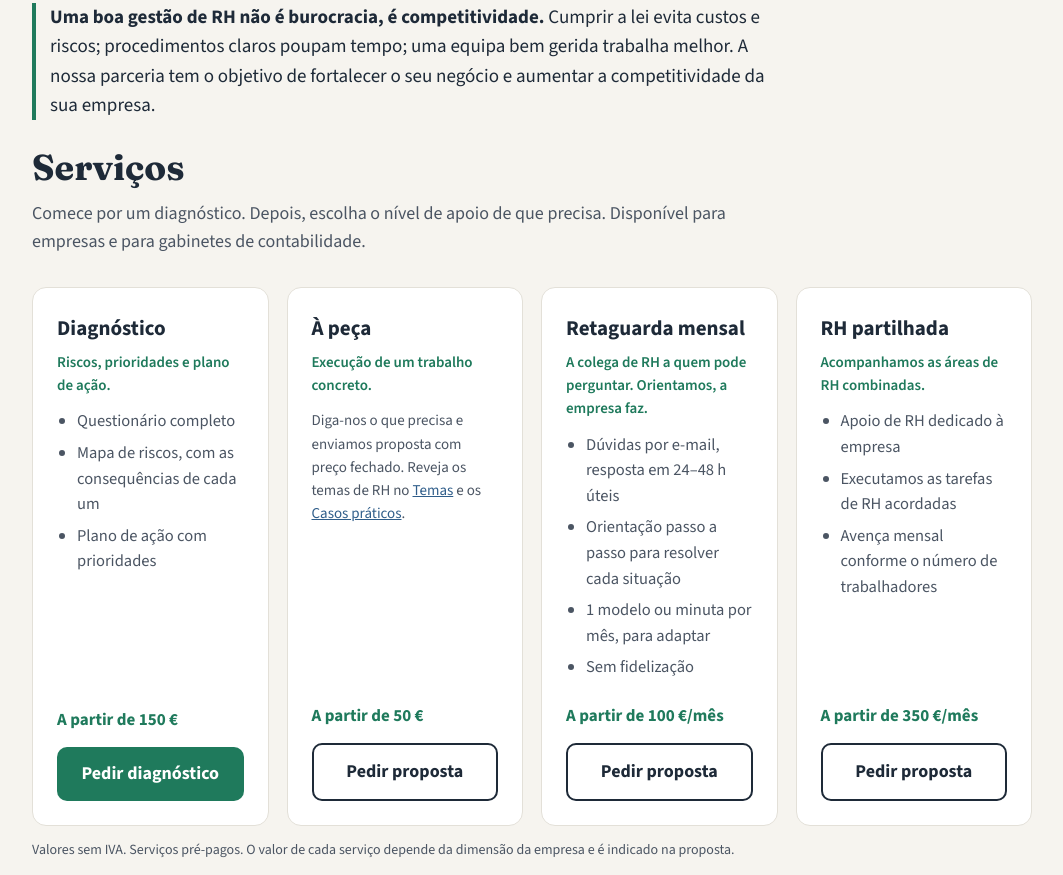
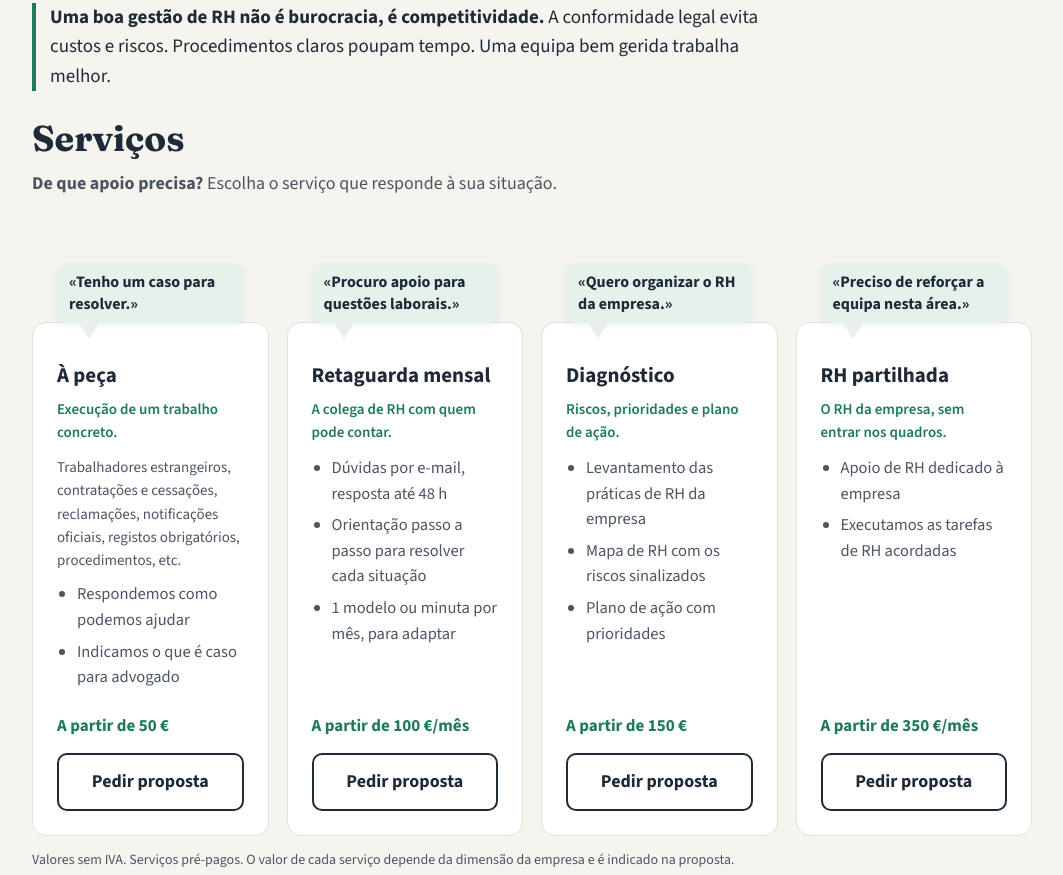
Before and after one commit to colegajuda-stack/colegajuda-stack.github.io, a plain HTML site: page index.html in a window 1280 px wide. Shown: the part 1489-2364 px from the top of the page, without its empty margins (108-1171 px from the left). Drawn offline with Linux system fonts and the light colour scheme.

Commit message:
Add files via upload

```diff
--- a/index.html
+++ b/index.html
@@ -148,7 +148,7 @@ section{scroll-margin-top:72px}
 #casos .case-card h3{font-size:18px;margin:0 0 6px}
 #casos .case-card p{font-size:15px;margin:0 0 8px}
 #casos .case-card .more{font-size:14px}
-</style>
+.card-q{margin:0 0 12px;font-weight:700;font-size:16px;line-height:1.35;color:var(--navy);background:var(--green-soft);border-radius:8px;padding:8px 12px}@media(min-width:900px){.card-q{min-height:calc(1.35em*2 + 16px);display:flex;align-items:center}}.kicker-t{margin:0 0 8px}.kchecks{display:flex;flex-wrap:wrap;column-gap:28px;row-gap:4px;list-style:none;margin:0;padding:0}.kchecks li{position:relative;padding-left:24px;margin:0}.kchecks li:before{content:"✓";position:absolute;left:2px;top:0;color:var(--green);font-weight:700}.card-q{position:relative;margin-bottom:26px!important}.card-q:after{content:"";position:absolute;left:22px;bottom:-14px;width:0;height:0;border-left:10px solid transparent;border-right:10px solid transparent;border-top:14px solid var(--green-soft)}#servicos .card{position:relative;margin-top:92px;overflow:visible;padding-top:36px}#servicos .card .card-q{position:absolute;left:24px;right:24px;bottom:100%;margin:0!important;min-height:0!important;z-index:2;box-shadow:0 2px 6px rgba(0,0,0,.06)}#servicos .card .card-q:after{bottom:-16px;border-top-width:16px;z-index:3}</style>
 <script type="application/ld+json">{"@context": "https://schema.org", "@graph": [{"@type": "Organization", "@id": "https://colegajuda.pt/#organizacao", "name": "Colegajuda", "url": "https://colegajuda.pt/", "logo": "https://colegajuda.pt/icone.png", "image": "https://colegajuda.pt/partilha.png", "email": "contacto@colegajuda.pt", "description": "Apoio de recursos humanos (RH) para pequenas e médias empresas sem departamento de RH e para gabinetes de contabilidade em Portugal.", "slogan": "A retaguarda de RH que a sua empresa não tem.", "areaServed": {"@type": "Country", "name": "Portugal"}, "knowsAbout": ["Recursos humanos", "Direito do trabalho", "Contratos de trabalho", "Segurança Social", "Processamento salarial", "Contratação coletiva", "Período experimental", "Trabalhadores estrangeiros", "Formação profissional obrigatória"]}, {"@type": "WebSite", "@id": "https://colegajuda.pt/#site", "name": "Colegajuda", "url": "https://colegajuda.pt/", "inLanguage": "pt-PT", "publisher": {"@id": "https://colegajuda.pt/#organizacao"}}]}</script>
 </head>
 <body>
@@ -212,47 +212,53 @@ section{scroll-margin-top:72px}
   </section>
   <section id="servicos">
     <div class="wrap">
-      <p class="kicker"><strong>Uma boa gestão de RH não é burocracia, é competitividade.</strong> Cumprir a lei evita custos e riscos; procedimentos claros poupam tempo; uma equipa bem gerida trabalha melhor. A nossa parceria tem o objetivo de fortalecer o seu negócio e aumentar a competitividade da sua empresa.</p>
+      <p class="kicker"><strong>Uma boa gestão de RH não é burocracia, é competitividade.</strong> A conformidade legal evita custos e riscos. Procedimentos claros poupam tempo. Uma equipa bem gerida trabalha melhor.</p>
       <h2>Serviços</h2>
-      <p class="lead">Comece por um diagnóstico. Depois, escolha o nível de apoio de que precisa. Disponível para empresas e para gabinetes de contabilidade.</p>
+      <p class="lead"><strong>De que apoio precisa?</strong> Escolha o serviço que responde à sua situação.</p>
       <div class="grid">
         <div class="card">
-          <h3>Diagnóstico</h3>
-          <p class="card-tag">Riscos, prioridades e plano de ação.</p>
-          <ul>
-            <li>Questionário completo</li>
-            <li>Mapa de riscos, com as consequências de cada um</li>
-            <li>Plano de ação com prioridades</li>
-          </ul>
-          <div class="price">A partir de 150 €</div>
-          <a class="btn card-btn" href="#contacto" data-open="m1">Pedir diagnóstico</a>
-        </div>
-        <div class="card">
+          <p class="card-q">«Tenho um caso para resolver.»</p>
           <h3>À peça</h3>
           <p class="card-tag">Execução de um trabalho concreto.</p>
-          <p class="card-note">Diga-nos o que precisa e enviamos proposta com preço fechado. Reveja os temas de RH no <a href="guia.html">Temas</a> e os <a href="casos.html">Casos práticos</a>.</p>
+          <p class="card-note">Trabalhadores estrangeiros, contratações e cessações, reclamações, notificações oficiais, registos obrigatórios, procedimentos, etc.</p>
+          <ul>
+            <li>Respondemos como podemos ajudar</li>
+            <li>Indicamos o que é caso para advogado</li>
+          </ul>
           <div class="price">A partir de 50 €</div>
           <a class="btn ghost card-btn req" href="#contacto" data-subject="Pedido de proposta: À peça">Pedir proposta</a>
         </div>
         <div class="card">
+          <p class="card-q">«Procuro apoio para questões laborais.»</p>
           <h3>Retaguarda mensal</h3>
-          <p class="card-tag">A colega de RH a quem pode perguntar. Orientamos, a empresa faz.</p>
+          <p class="card-tag">A colega de RH com quem pode contar.</p>
           <ul>
-            <li>Dúvidas por e-mail, resposta em 24–48 h úteis</li>
+            <li>Dúvidas por e-mail, resposta até 48 h</li>
             <li>Orientação passo a passo para resolver cada situação</li>
             <li>1 modelo ou minuta por mês, para adaptar</li>
-            <li>Sem fidelização</li>
           </ul>
           <div class="price">A partir de 100 €/mês</div>
           <a class="btn ghost card-btn req" href="#contacto" data-subject="Pedido de proposta: Retaguarda mensal">Pedir proposta</a>
         </div>
         <div class="card">
+          <p class="card-q">«Quero organizar o RH da empresa.»</p>
+          <h3>Diagnóstico</h3>
+          <p class="card-tag">Riscos, prioridades e plano de ação.</p>
+          <ul>
+            <li>Levantamento das práticas de RH da empresa</li>
+            <li>Mapa de RH com os riscos sinalizados</li>
+            <li>Plano de ação com prioridades</li>
+          </ul>
+          <div class="price">A partir de 150 €</div>
+          <a class="btn ghost card-btn req" href="#contacto" data-open="m1">Pedir proposta</a>
+        </div>
+        <div class="card">
+          <p class="card-q">«Preciso de reforçar a equipa nesta área.»</p>
           <h3>RH partilhada</h3>
-          <p class="card-tag">Acompanhamos as áreas de RH combinadas.</p>
+          <p class="card-tag">O RH da empresa, sem entrar nos quadros.</p>
           <ul>
             <li>Apoio de RH dedicado à empresa</li>
             <li>Executamos as tarefas de RH acordadas</li>
-            <li>Avença mensal conforme o número de trabalhadores</li>
           </ul>
           <div class="price">A partir de 350 €/mês</div>
           <a class="btn ghost card-btn req" href="#contacto" data-subject="Pedido de proposta: RH partilhada">Pedir proposta</a>
```
